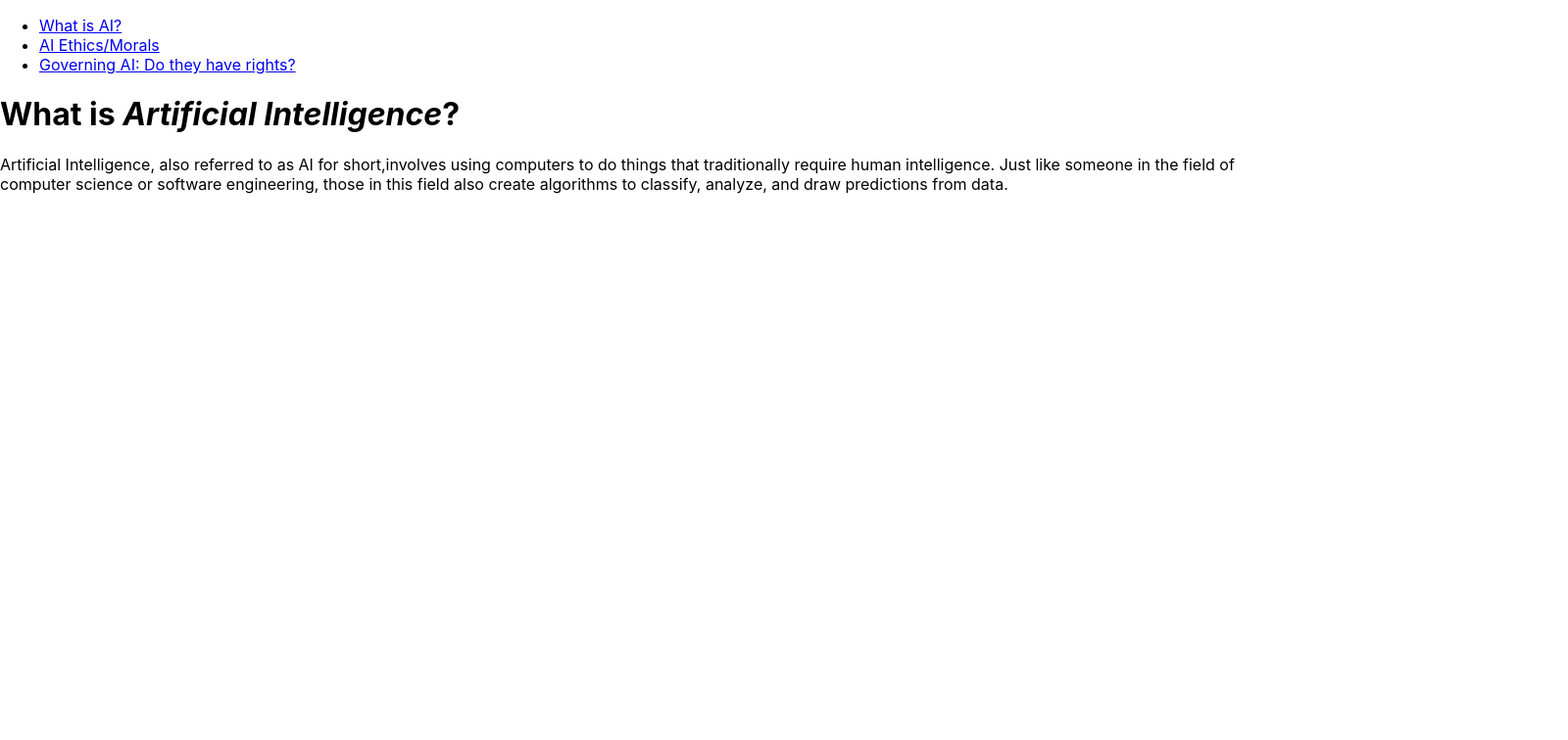
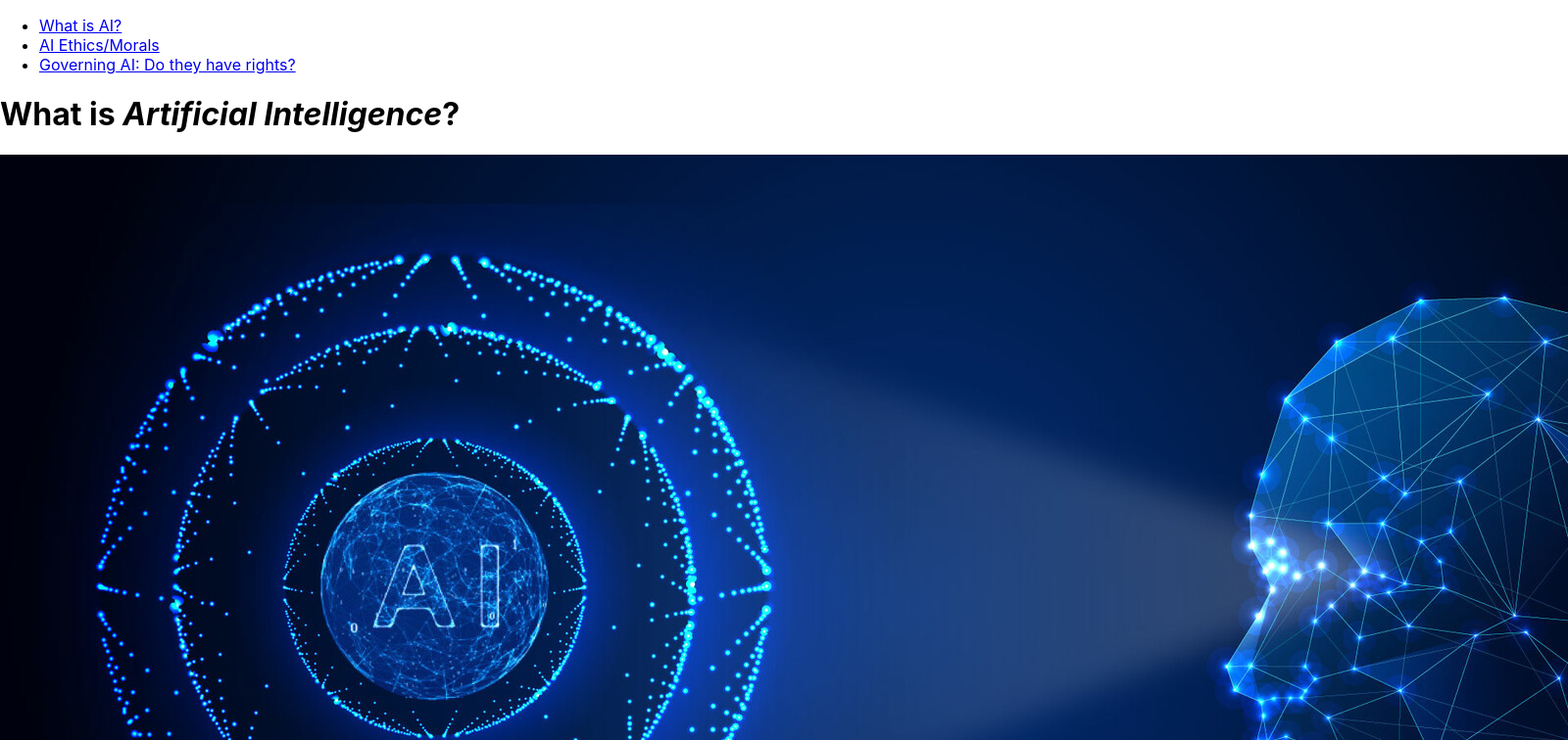
Before and after one commit to BladeKitana732/AI-Report, a React (Create React App) app in the folder ai-report/: page / in a window 1280 px wide. Shown: the top 756 px of the page at 98% size, 1600 px wide, since content can reach past the window. Built offline with nearby package versions, Linux system fonts and the light colour scheme.

Commit message:
imported image

```diff
--- a/ai-report/src/components/Intro.js
+++ b/ai-report/src/components/Intro.js
@@ -1,9 +1,11 @@
-import React from 'react'
+import React from 'react';
+import imageAI from './imageAI.jpg';
 
 export default function Intro() {
     return (
         <div>
             <h1>What is <em>Artificial Intelligence</em>?</h1>
+            <img src = { imageAI } alt= 'ai-intelligence'/>
             <p>Artificial Intelligence, also referred to as AI for short,involves using computers to do things that traditionally require human intelligence. Just like someone in the field of computer science or software engineering, those in this field also create algorithms to classify, analyze, and draw predictions from data.</p>
 
         </div>
```
Also changed, not shown: ai-report/src/components/imageAI.jpg (added).
